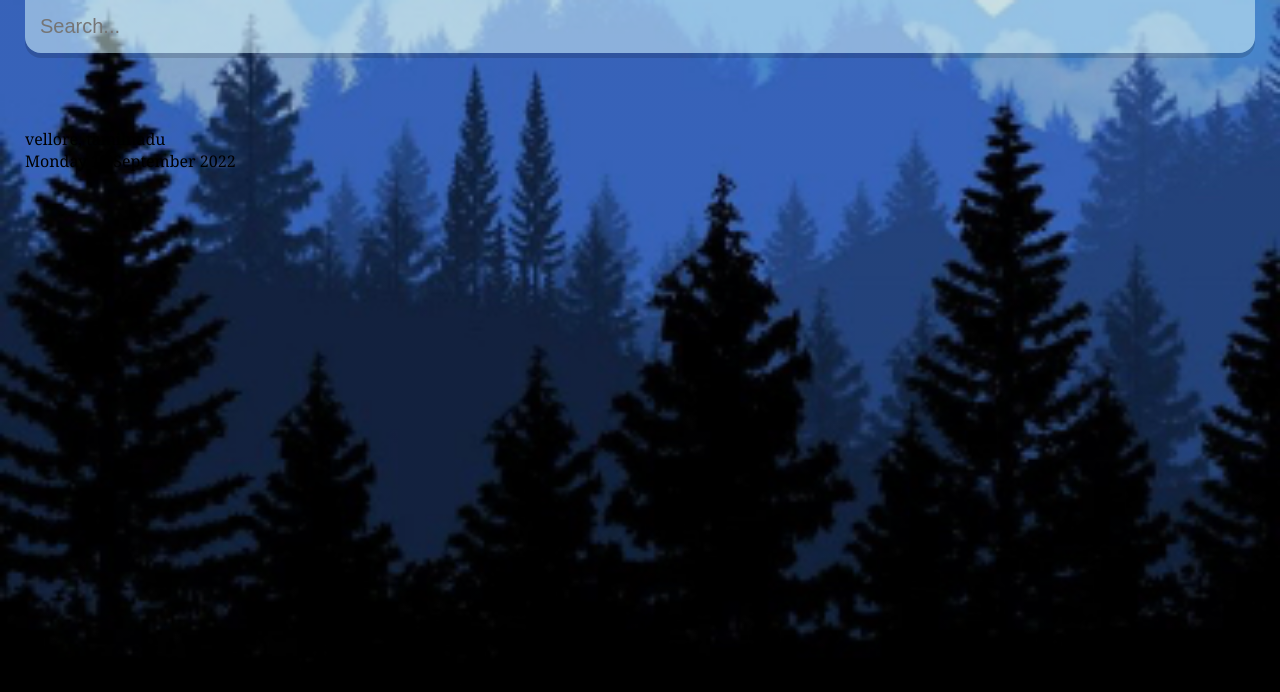
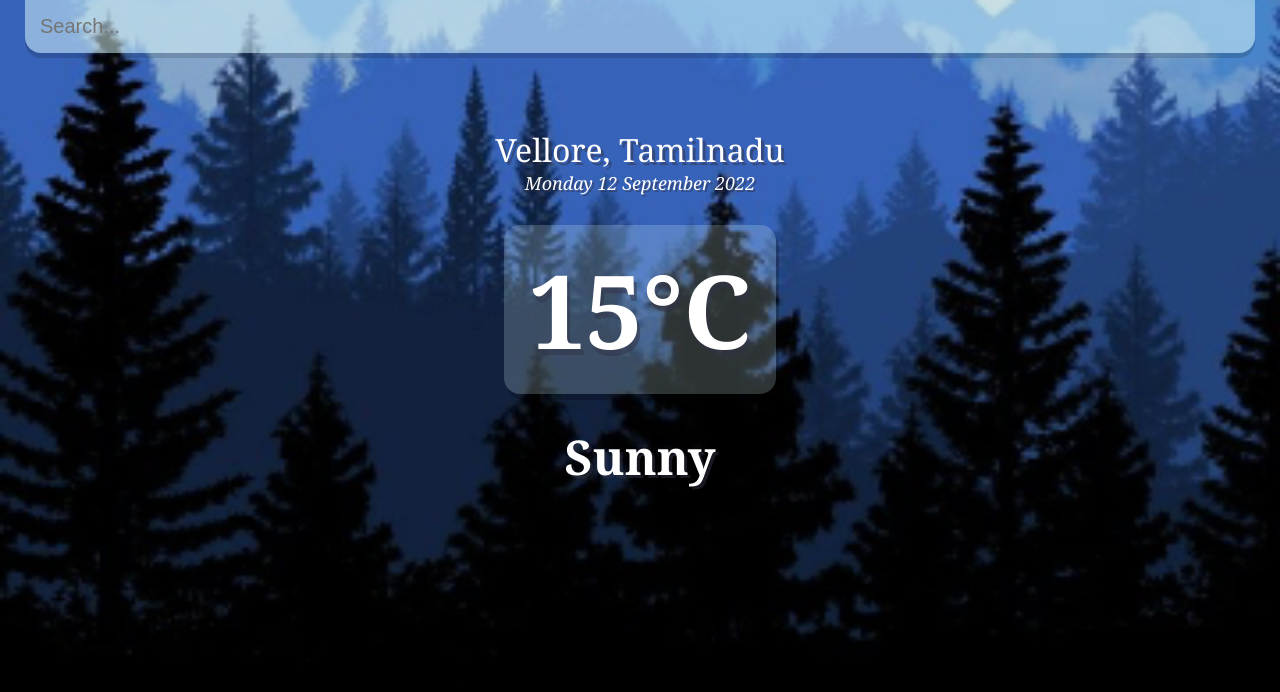
Before and after one commit to karthikgpi1/weather-app-using-react-js, a React (Create React App) app: page / in a window 1280 px wide. Shown: the top 692 px of the page. Built offline with nearby package versions, Linux system fonts and the light colour scheme.

Commit message:
weather-box

```diff
--- a/src/App.js
+++ b/src/App.js
@@ -30,8 +30,16 @@
             placeholder="Search..."/>
          </div>
          <div className="location-box">
-           <div className="location">vellore, tamilnadu</div>
+           <div className="location">Vellore, Tamilnadu</div>
            <div className="date">{dateBuilder(new Date())}</div>
+         </div>
+         <div className="weather-box">
+           <div className="temp">
+             15°C
+           </div>
+           <div className="weather">
+            Sunny
+           </div>
          </div>
       </main>
     </div>
--- a/src/index.css
+++ b/src/index.css
@@ -54,4 +54,51 @@
 
 .search-box .search-bar:focus {
   background-color: rgba(225, 255, 255, 0.75);
+
 }
+
+.location-box .location{
+  color: #fff;
+  font-size: 32px;
+  font-weight: 500;
+  text-align: center;
+  text-shadow: 3px 3px rgba(50,50,70,0.5);
+}
+
+.location-box .date{
+  color: #fff;
+  font-size: 18px;
+  font-style: italic;
+  font-weight: 300;
+  text-align: center;
+  text-shadow: 2px 2px rgba(50,50,70,0.5);
+}
+
+.weather-box {
+  text-align: center;
+}
+
+.weather-box .temp{
+  position: relative;
+  display: inline-block;
+  margin: 30px auto;
+  background-color: rgba(225, 255, 255, 0.2);
+  border-radius: 16px;
+
+  padding: 15px 25px;
+
+  color:#fff ;
+  font-size: 102px;
+  font-weight: 900;
+
+  text-shadow: 3px 6px rgba(50,50,70,0.5) ;
+  text-align: center;
+  box-shadow: 3px 6px rgba(0,0,0,0.2);
+}
+
+.weather-box .weather {
+  color: #fff;
+  font-size: 48px;
+  font-weight: 700;
+  text-shadow: 3px 3px rgba(50,50,70,0.5);
+}
```
